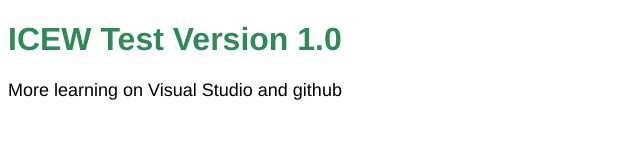
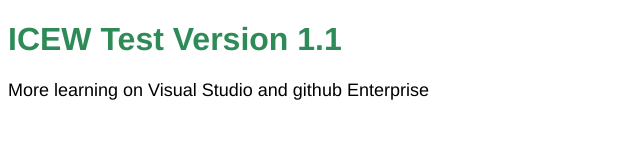
Before and after one commit to GSA/icew-test, a plain HTML site: page index.html in a window 1280 px wide. Shown: the whole page, without its empty margins (0-640 px from the left). Drawn offline with Linux system fonts and the light colour scheme; files that its build step writes are made by us from their sources.

Commit message:
change to gsa org and updated to version 1.1

```diff
--- a/index.html
+++ b/index.html
@@ -5,8 +5,8 @@
   <link href=".resources/css/index.css" type="text/css" rel="stylesheet">
 </head>
 <body>
-<h1>ICEW Test Version 1.0</h1>
-<p> More learning on Visual Studio and github</p>
+<h1>ICEW Test Version 1.1</h1>
+<p> More learning on Visual Studio and github Enterprise</p>
 
 </body>
 </html>
```
